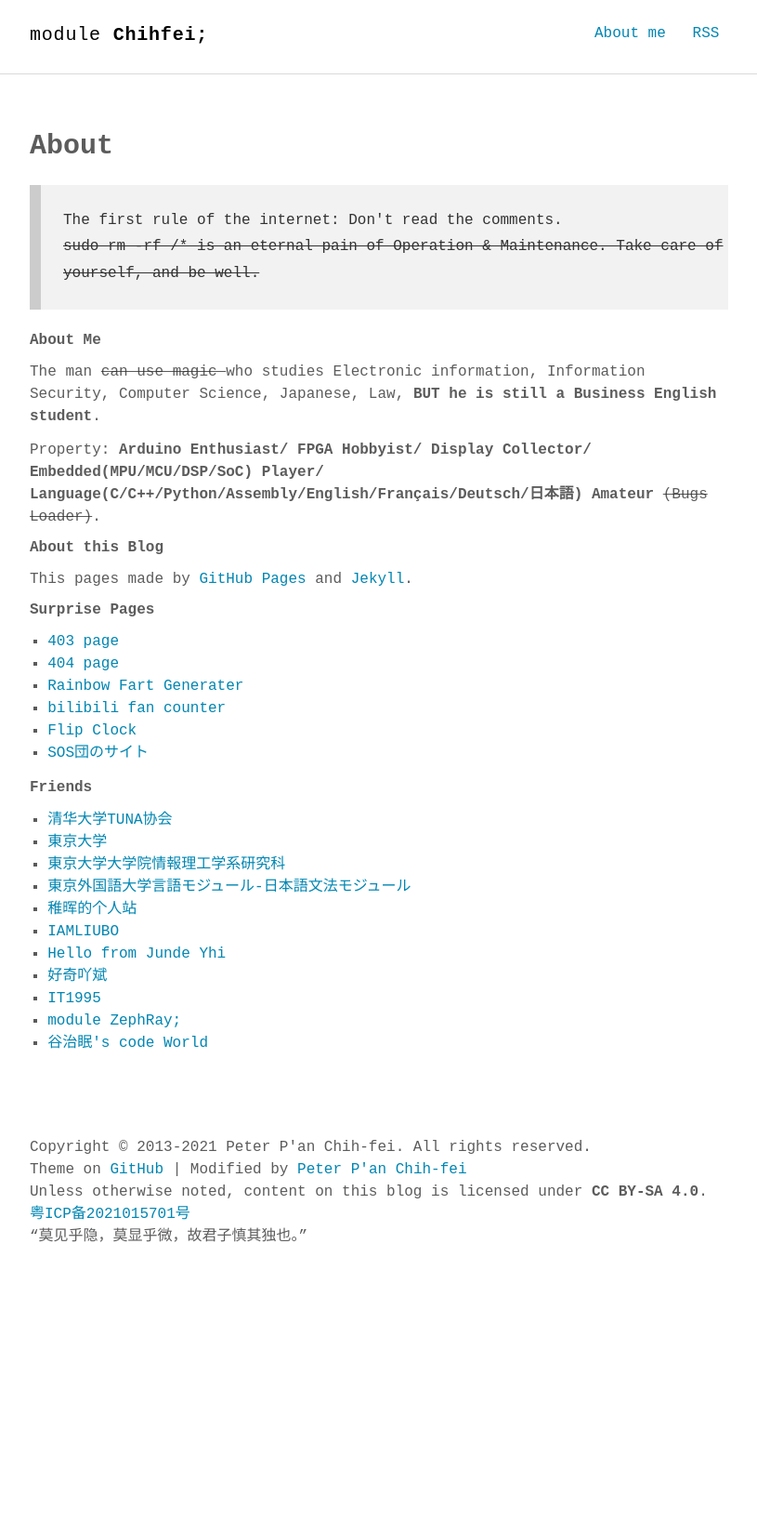
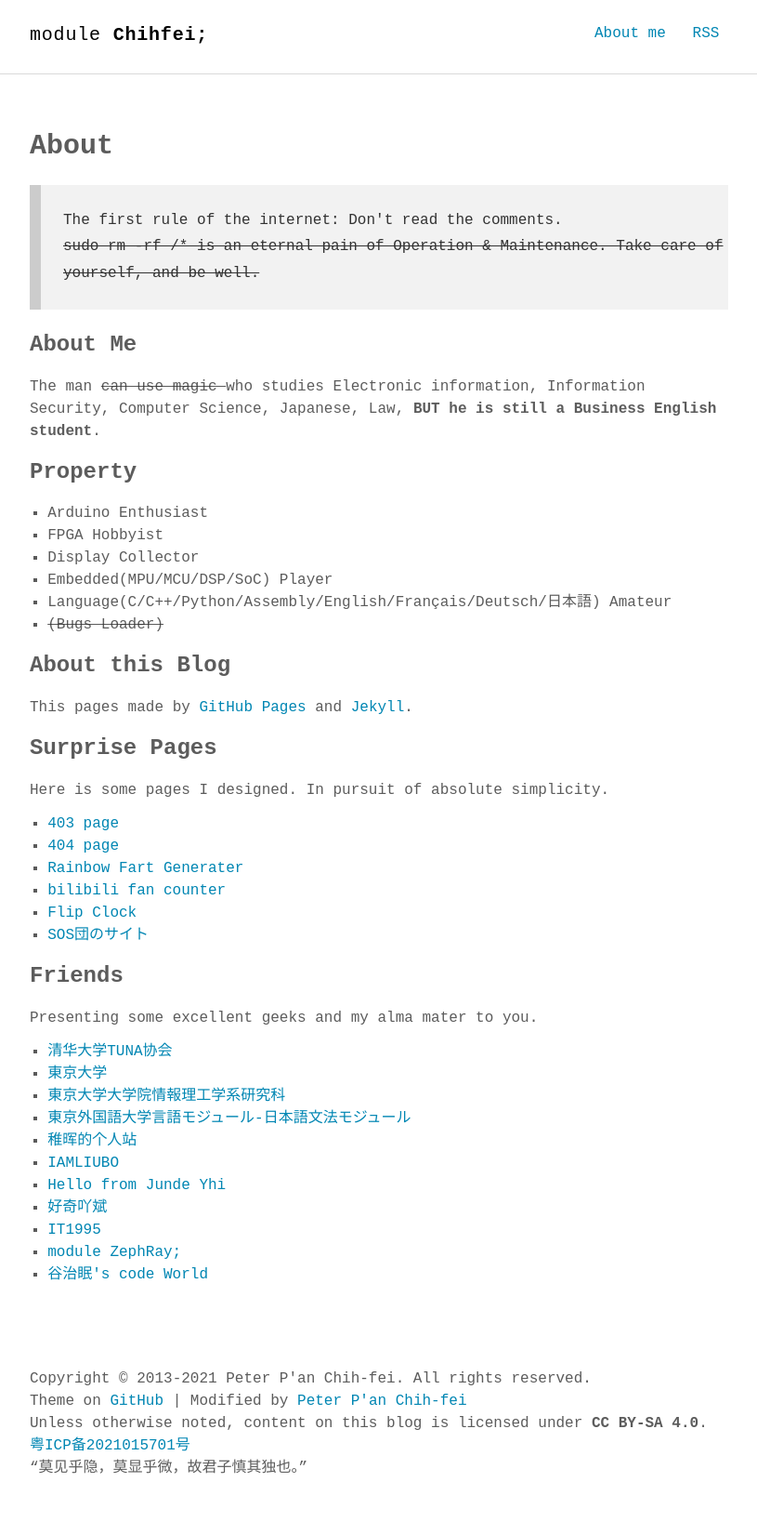
Before and after one commit to IcingTomato/blog.old2, a Jekyll site: the page built from about.md, in a window 1280 px wide. Shown: the whole page at 93% size, without its empty margins (232-1047 px from the left). Built offline with Jekyll 4.4.1, drawn with Linux system fonts in a browser that asks for light colours; some web fonts are replaced; before the commit the page ends 1402 px from its top, so only the background shows below that.

Commit message:
change about

```diff
--- a/about.md
+++ b/about.md
@@ -7,34 +7,49 @@ permalink: /about/
     <blockquote><p>The first rule of the internet: Don't read the comments.<br>
         <s>sudo rm -rf /* is an eternal pain of Operation & Maintenance. Take care of yourself, and be well.</s> </p></blockquote>
 
-        <h5>About Me</h5>
+        <h3>About Me</h3>
 
         <p>
             The man <s> can use magic </s> who studies Electronic information, Information Security, Computer Science, Japanese, Law,
             <strong>BUT he is still a Business English student</strong>.
         </p>
 
-        <p>
-            Property: <strong>Arduino Enthusiast/ FPGA Hobbyist/ Display Collector/ Embedded(MPU/MCU/DSP/SoC) Player/ Language(C/C++/Python/Assembly/English/Français/Deutsch/日本語) Amateur</strong>
-            <s>(Bugs Loader)</s>.
-        </p>
 
-        <h5>About this Blog</h5>
+        <h3>Property</h3>
+
+        <ul>
+            <li>Arduino Enthusiast</li>
+            <li>FPGA Hobbyist</li>
+            <li>Display Collector</li>
+            <li>Embedded(MPU/MCU/DSP/SoC) Player</li>
+            <li>Language(C/C++/Python/Assembly/English/Français/Deutsch/日本語) Amateur</li>
+            <li><s>(Bugs Loader)</s></li>
+        </ul>
+
+        <h3>About this Blog</h3>
 
         <p>This pages made by <a href="https://pages.github.com/">GitHub Pages</a> and <a href="http://jekyll.com.cn/">Jekyll</a>. </p>
 
-        <h5>Surprise Pages</h5>
+        <h3>Surprise Pages</h3>
+
+        <p>
+            Here is some pages I designed. In pursuit of absolute simplicity.
+        </p>
 
         <ul>
             <li><a href="https://panzhifei.fun/2020/">403 page</a></li>
             <li><a href="https://panzhifei.fun/2019">404 page</a></li>
-            <li><a href="https://ch1fe1.gitee.io/chp/index.html">Rainbow Fart Generater</a></li>
-            <li><a href="http://ch1fe1.gitee.io/simple-tool-pages/bilibili-fans/#208259">bilibili fan counter</a></li>
-            <li><a href="http://ch1fe1.gitee.io/simple-tool-pages/flip-clock/">Flip Clock</a></li>
-            <li><a href="http://ch1fe1.gitee.io/sosdan/index.html">SOS団のサイト</a></li>
+            <li><a href="https://ch1hfe1.gitee.io/chp/index.html">Rainbow Fart Generater</a></li>
+            <li><a href="http://ch1hfe1.gitee.io/simple-tool-pages/bilibili-fans/#208259">bilibili fan counter</a></li>
+            <li><a href="http://ch1hfe1.gitee.io/simple-tool-pages/flip-clock/">Flip Clock</a></li>
+            <li><a href="http://ch1hfe1.gitee.io/sosdan/index.html">SOS団のサイト</a></li>
         </ul>
 
-        <h5>Friends</h5>
+        <h3>Friends</h3>
+
+        <p>
+            Presenting some excellent geeks and my alma mater to you.
+        </p>
 
         <ul>
             <li><a href="https://tuna.moe/">清华大学TUNA协会</a></li>
@@ -49,4 +64,5 @@ permalink: /about/
             <li><a href="https://zephray.me/">module ZephRay;</a></li>
             <li><a href="http://www.guzhimian.fun/">谷治眠's code World</a></li>
         </ul>
+
 </div>
```
